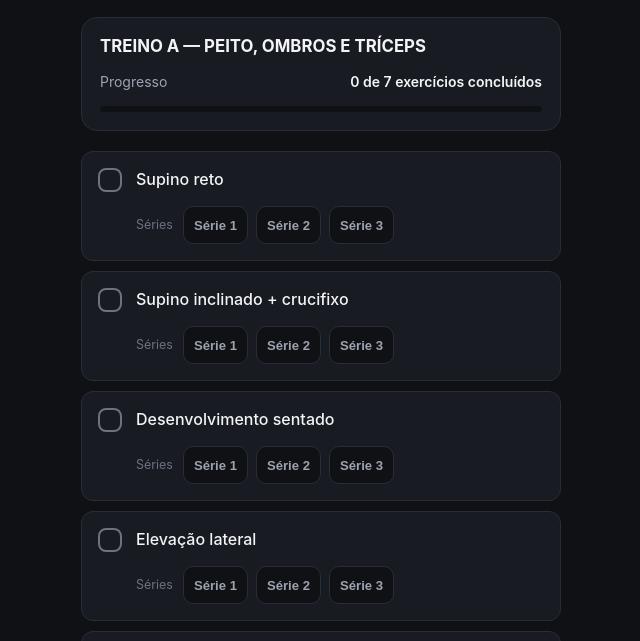
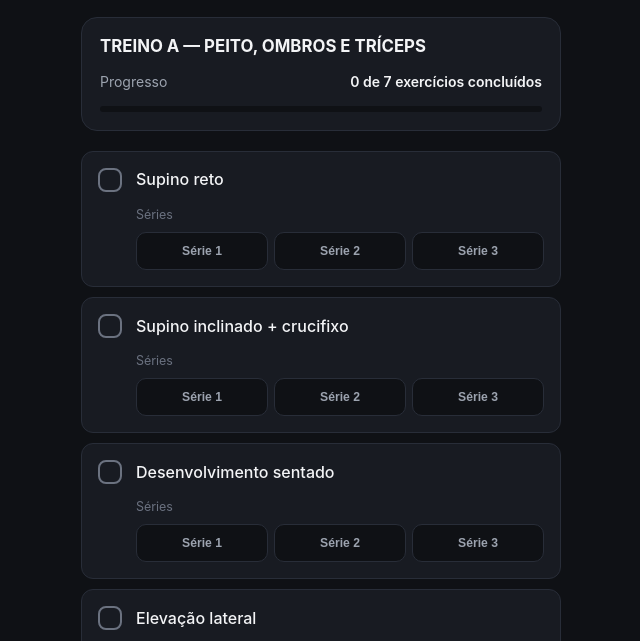
Before and after one commit to DayaneRPH/ficha-musculacao, a plain HTML site: page index.html in a window 1280 px wide. Shown: the part 155-796 px from the top of the page, without its empty margins (319-959 px from the left). Drawn offline with Linux system fonts and the light colour scheme.

Commit message:
Add files via upload

```diff
--- a/index.html
+++ b/index.html
@@ -226,7 +226,7 @@
     .sets-row {
       display: flex;
       align-items: center;
-      gap: 8px;
+      gap: 6px;
       flex-wrap: wrap;
       padding-left: 38px;
     }
@@ -234,20 +234,23 @@
     .set-label {
       color: var(--text-muted);
       font-size: 0.78rem;
-      margin-right: 2px;
+      flex: 0 0 100%;
+      margin-bottom: 2px;
     }
 
     .set-btn {
-      min-width: 42px;
+      flex: 1 1 0;
+      min-width: 0;
       min-height: 38px;
-      padding: 7px 10px;
+      padding: 7px 4px;
       border-radius: 10px;
       border: 1px solid var(--border-subtle);
       background: var(--bg-body);
       color: var(--text-secondary);
-      font-size: 0.82rem;
+      font-size: 0.76rem;
       font-weight: 700;
       cursor: pointer;
+      white-space: nowrap;
       transition: background-color 0.15s ease, color 0.15s ease, border-color 0.15s ease;
     }
 
```
